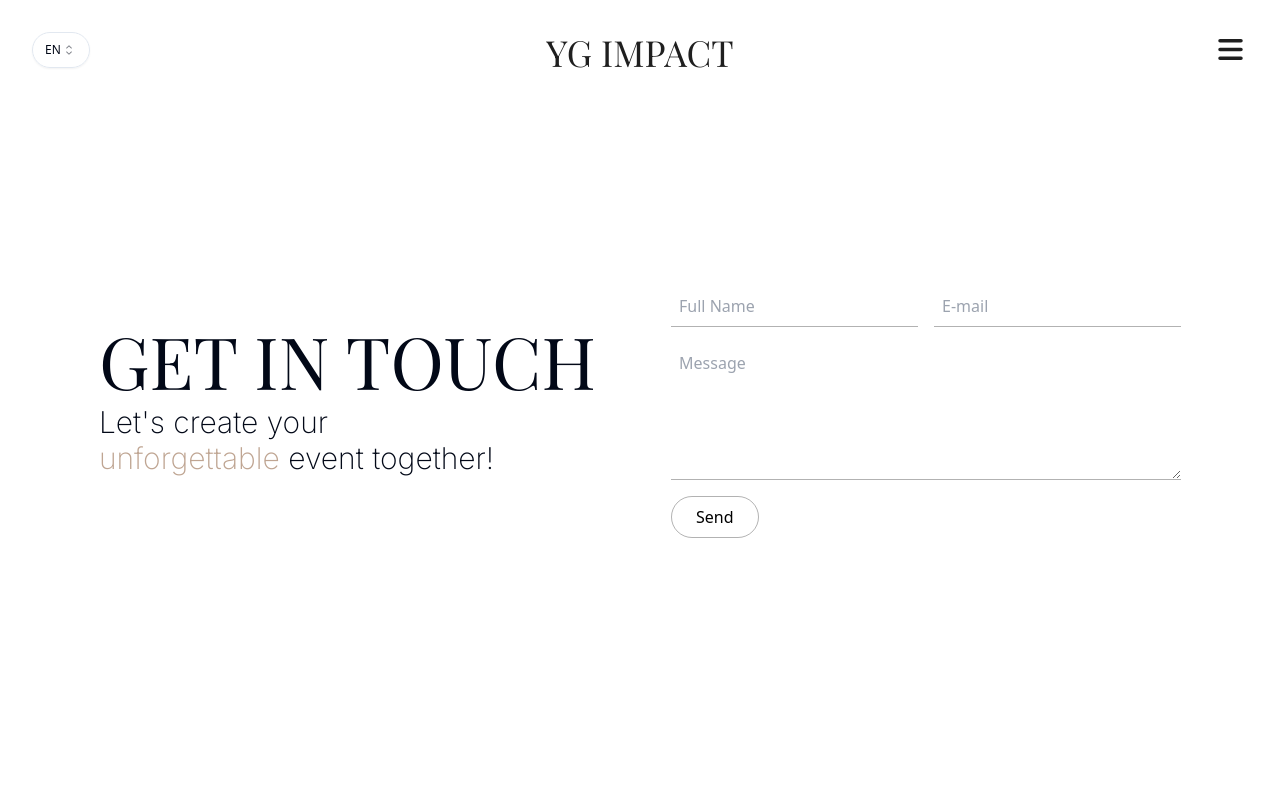
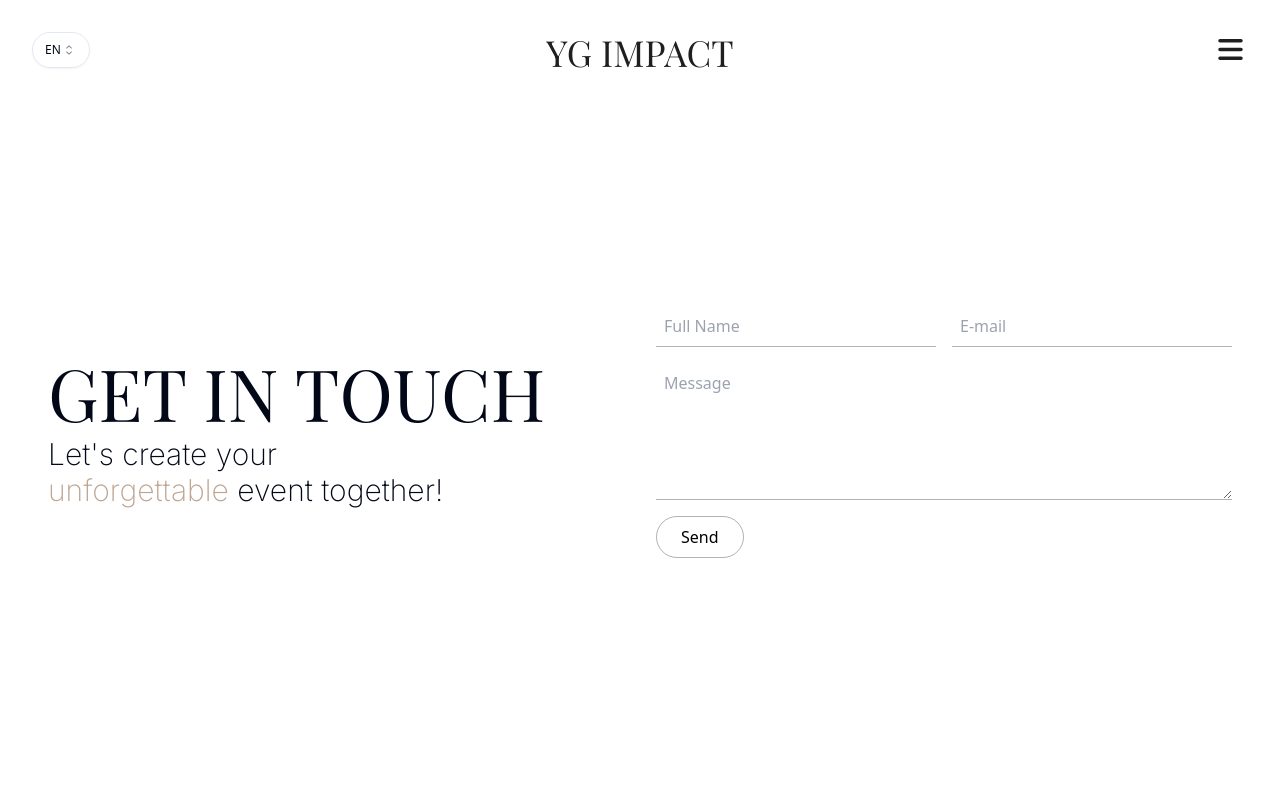
Before and after one commit to ArronRobinson/yg-impact, a Next.js app: page /en/contact in a window 1280 px wide. Shown: the top 800 px of the page. Built offline with nearby package versions, Linux system fonts and the light colour scheme; a web font is replaced by a local one.

Commit message:
contact page senc button fix

```diff
--- a/src/app/[locale]/contact/page.tsx
+++ b/src/app/[locale]/contact/page.tsx
@@ -5,14 +5,12 @@ import { Nav } from "@/components/layout/navSimple";
 export default function Contact() {
   const t = useTranslations("contact");
 
-  // Define the keywords and their styles
   const keywords = [
     { word: "unforgettable", style: "text-gold" },
     { word: "onvergetelijk", style: "text-gold" },
     { word: "indimenticabile", style: "text-gold" },
   ];
 
-  // Function to render content with dynamic styling for keywords
   const renderContent = (content: string) =>
     content.split("\n").map((line, index) => (
       <p key={index}>
@@ -30,25 +28,29 @@ export default function Contact() {
     ));
 
   return (
-    <main className="relative h-[100vh]">
+    <div className="min-h-screen flex flex-col">
       {/* Navigation Bar */}
-      <div className="absolute top-0 left-0 right-0 z-50">
+      <div className="top-0 z-50 bg-white">
         <Nav />
       </div>
 
       {/* Main Content */}
-      <div className="h-[80vh] overflow-hidden flex flex-col items-start md:flex-row md:items-center justify-evenly px-6 pt-[10rem]">
+      <div className="flex-1 flex flex-col md:flex-row items-center justify-center gap-8 px-4 md:px-6 py-8 mt-16">
         {/* Left Section */}
-        <div className="text-left w-full md:w-auto">
-          <h1 className="font-playfairThin text-5xl mb-2 md:text-7xl">{renderContent(t("title1"))}</h1>
-          <h2 className="font-inter text-xl md:text-3xl">{renderContent(t("title"))}</h2>
+        <div className="w-full md:w-1/2 max-w-xl">
+          <h1 className="font-playfairThin text-4xl md:text-7xl mb-2">
+            {renderContent(t("title1"))}
+          </h1>
+          <h2 className="font-inter text-lg md:text-3xl">
+            {renderContent(t("title"))}
+          </h2>
         </div>
 
         {/* Right Section */}
-        <div className="mt-6 w-full md:w-auto">
+        <div className="w-full md:w-1/2 max-w-xl">
           <ContactForm />
         </div>
       </div>
-    </main>
+    </div>
   );
 }
```
